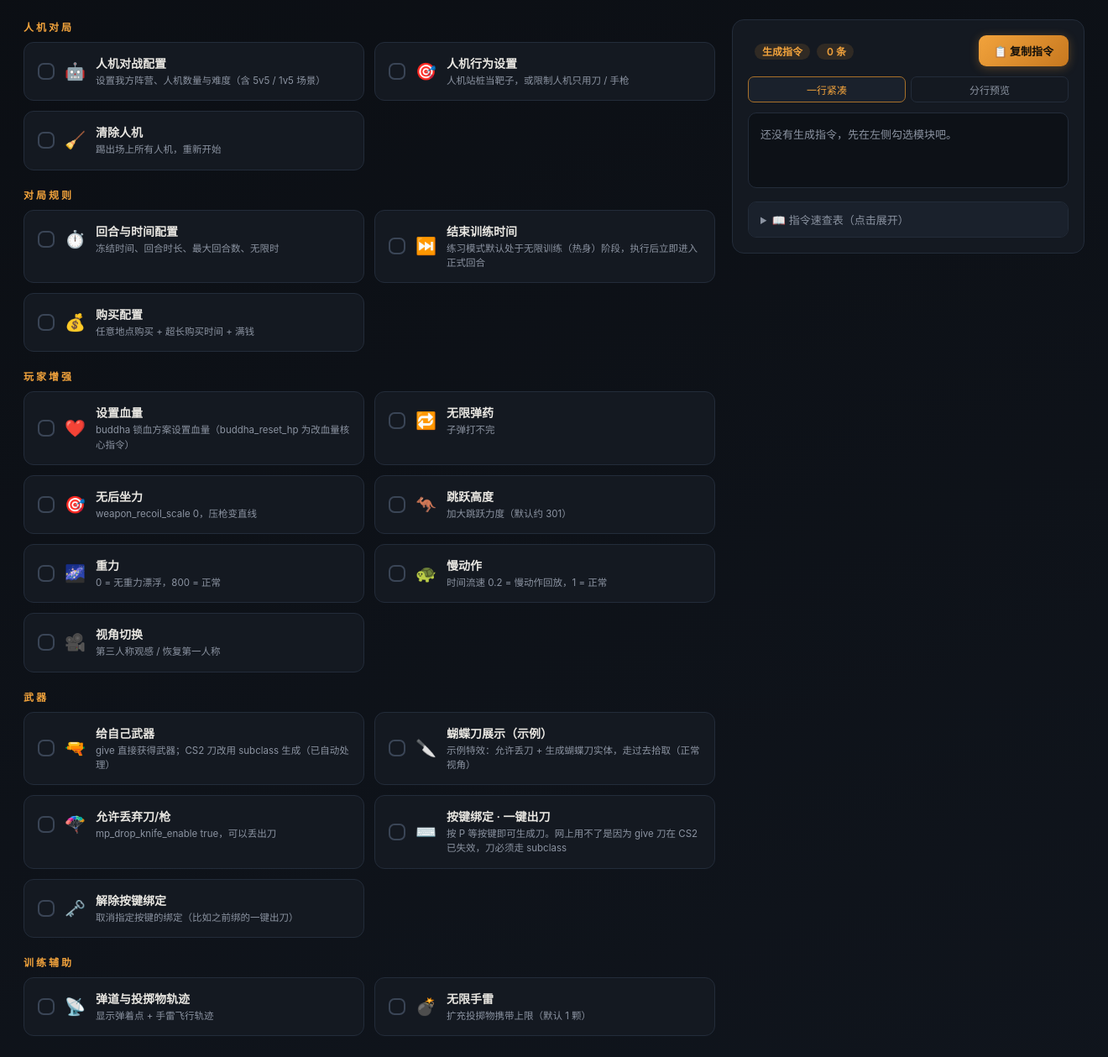
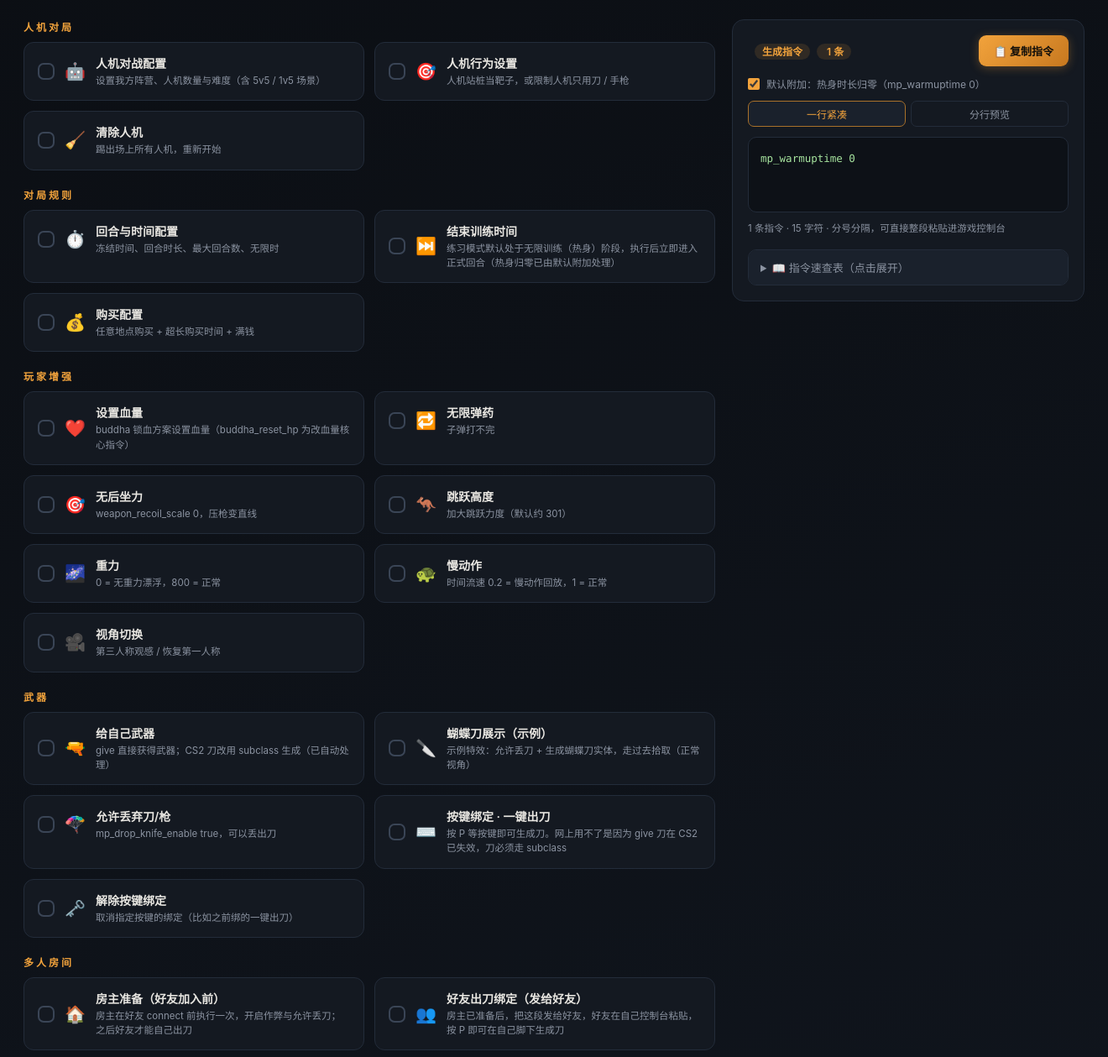
Before and after one commit to Escape0i/cs2-command-generator, an Electron app: page index.html in a window 1320 px wide. Shown: the part 221-1480 px from the top of the page at 84% size. Drawn offline with Linux system fonts and the light colour scheme.

Commit message:
feat: default warmup-time-zero option; add multiplayer modules (host prep & guest knife bind); bump to v1.3.0

```diff
--- a/index.html
+++ b/index.html
@@ -163,6 +163,12 @@ button.ghost{background:transparent;}
   flex:1;padding:6px 0;font-size:12px;border-radius:7px;background:transparent;color:var(--dim);
 }
 .view-toggle button.on{background:var(--panel2);color:var(--accent);border-color:var(--accent-dim);}
+.global-opt{
+  display:flex;align-items:center;gap:8px;font-size:12px;color:var(--dim);
+  margin-bottom:12px;cursor:pointer;user-select:none;
+}
+.global-opt input{accent-color:var(--accent);width:14px;height:14px;cursor:pointer;}
+.global-opt code{font-family:var(--mono);color:var(--accent);font-size:11px;}
 #outText{
   background:#0d1117;border:1px solid var(--border);border-radius:10px;
   padding:14px;font-family:var(--mono);font-size:12.5px;line-height:1.7;
@@ -234,6 +240,7 @@ footer b{color:var(--accent);}
       <div class="out-title"><span data-i18n="outTitle">生成指令</span><span id="cmdCount"> 0 条</span></div>
       <button id="copyBtn" data-i18n="copyBtn">📋 复制指令</button>
     </div>
+    <label class="global-opt"><input type="checkbox" id="autoWarmup" checked><span data-i18n="autoWarmup">默认附加：热身时长归零</span></label>
     <div class="view-toggle" id="viewToggle">
       <button data-view="compact" class="on" data-i18n="viewCompact">一行紧凑</button>
       <button data-view="lines" data-i18n="viewLines">分行预览</button>
@@ -266,7 +273,7 @@ footer b{color:var(--accent);}
         <tr><td>sv_jump_impulse 1000</td><td data-i18n="ref19">跳跃力度，默认约 301</td></tr>
         <tr><td>mp_drop_knife_enable true</td><td data-i18n="ref20">允许丢弃/展示刀（蝴蝶刀需要）</td></tr>
         <tr><td>subclass_create 515</td><td data-i18n="ref21">CS2 出刀专用：生成蝴蝶刀实体在地上（515=蝴蝶刀，507=爪子刀，508=M9，514=弯刀，525=骷髅刀），走过去拾取</td></tr>
-        <tr><td>bind p "subclass_create 515"</td><td data-i18n="ref22">把出刀指令绑定到 P 键，按 P 即在脚下生成</td></tr>
+        <tr><td>bind p "subclass_create 515"</td><td data-i18n="ref22">把出刀指令绑定到 P 键；多人房中发给好友、在自己控制台粘贴同样有效（房主需先开 sv_cheats）</td></tr>
         <tr><td>unbind p</td><td data-i18n="ref23">解除 P 键的绑定</td></tr>
         <tr><td>thirdperson / firstperson</td><td data-i18n="ref24">第三人称视角 / 恢复第一人称</td></tr>
       </table>
@@ -302,6 +309,7 @@ const I18N = {
   copied:      {zh:'✓ 已复制', en:'✓ Copied'},
   viewCompact: {zh:'一行紧凑', en:'One-line'},
   viewLines:   {zh:'分行预览', en:'Multi-line'},
+  autoWarmup:  {zh:'默认附加：热身时长归零（mp_warmuptime 0）', en:'Always prepend: warmup time 0 (mp_warmuptime 0)'},
   outEmpty:    {zh:'在左侧勾选模块、设置参数，这里会自动生成可以整段粘贴到游戏控制台的指令。', en:'Check modules and set parameters on the left. Generated commands appear here, ready to paste into the game console.'},
   outEmpty2:   {zh:'还没有生成指令，先在左侧勾选模块吧。', en:'No commands yet. Select some modules on the left.'},
   selCount:    {zh:'已选 {n} 个模块', en:'{n} modules selected'},
@@ -332,7 +340,7 @@ const I18N = {
   ref19: {zh:'跳跃力度，默认约 301', en:'Jump impulse, default ~301'},
   ref20: {zh:'允许丢弃/展示刀（蝴蝶刀需要）', en:'Allow dropping / showing knives (butterfly needs it)'},
   ref21: {zh:'CS2 出刀专用：生成蝴蝶刀实体在地上（515=蝴蝶刀，507=爪子刀，508=M9，514=弯刀，525=骷髅刀），走过去拾取', en:'CS2 knife command: spawn butterfly on the ground (515=butterfly, 507=karambit, 508=M9, 514=bowie, 525=skeleton), walk over to pick up'},
-  ref22: {zh:'把出刀指令绑定到 P 键，按 P 即在脚下生成', en:'Bind the knife-spawn command to the P key'},
+  ref22: {zh:'把出刀指令绑定到 P 键；多人房中发给好友、在自己控制台粘贴同样有效（房主需先开 sv_cheats）', en:'Bind knife spawn to P; in multiplayer, friends can paste the same line in their own console (host must enable sv_cheats first)'},
   ref23: {zh:'解除 P 键的绑定', en:'Remove the P key binding'},
   ref24: {zh:'第三人称视角 / 恢复第一人称', en:'Third-person view / back to first person'},
 };
@@ -417,17 +425,9 @@ const MODULES = [
   },
   {
     id:'endwarmup', cat:'对局规则', enCat:'Match Rules', icon:'⏭️', name:'结束训练时间', enName:'End Training Time',
-    desc:'练习模式默认处于无限训练（热身）阶段，执行后立即进入正式回合',
+    desc:'练习模式默认处于无限训练（热身）阶段，执行后立即进入正式回合（热身归零已由默认附加处理）',
     enDesc:'Practice mode starts in unlimited training/warmup; this jumps straight into the real round',
-    params:[
-      {key:'setzero', label:'同时把热身时长设为 0', enLabel:'Also set warmup time to 0', type:'checkbox', def:true},
-    ],
-    build(p){
-      const c=['mp_warmup_pausetimer 0'];
-      if(p.setzero) c.push('mp_warmuptime 0');
-      c.push('mp_warmup_end');
-      return c;
-    }
+    build(){ return ['mp_warmup_pausetimer 0','mp_warmup_end']; }
   },
   {
     id:'buy', cat:'对局规则', enCat:'Match Rules', icon:'💰', name:'购买配置', enName:'Buy Settings',
@@ -582,6 +582,35 @@ const MODULES = [
     build(p){ return ['unbind '+p.key]; }
   },
 
+  /* ---------- 多人房间 ---------- */
+  {
+    id:'hostprep', cat:'多人房间', enCat:'Multiplayer', icon:'🏠', name:'房主准备（好友加入前）', enName:'Host Prep (before friends join)',
+    desc:'房主在好友 connect 前执行一次，开启作弊与允许丢刀；之后好友才能自己出刀',
+    enDesc:'Run once as host before friends connect — enables cheats & knife dropping so guests can spawn knives too',
+    build(){ return ['sv_cheats 1','mp_drop_knife_enable true']; }
+  },
+  {
+    id:'guestknife', cat:'多人房间', enCat:'Multiplayer', icon:'👥', name:'好友出刀绑定（发给好友）', enName:'Guest Knife Bind (send to friend)',
+    desc:'房主已准备后，把这段发给好友，好友在自己控制台粘贴，按 P 即可在自己脚下生成刀',
+    enDesc:'After host prep, send this to your friend — they paste it in their own console and press the key to spawn a knife',
+    clientOnly:true,
+    params:[
+      {key:'key', label:'按键', enLabel:'Key', type:'text', def:'p',
+       hint:'字母直接写，如 p；功能键如 F1、F2',
+       enHint:'Letters like p; function keys F1, F2…'},
+      {key:'knife', label:'刀型', enLabel:'Knife', type:'select', def:515,
+       options:[
+         {v:515,t:'蝴蝶刀 Butterfly',en:'Butterfly'},
+         {v:507,t:'爪子刀 Karambit',en:'Karambit'},
+         {v:508,t:'M9 刺刀',en:'M9 Bayonet'},
+         {v:514,t:'Bowie 弯刀',en:'Bowie'},
+         {v:525,t:'骷髅刀 Skeleton',en:'Skeleton'},
+         {v:524,t:'默认小刀',en:'Default'},
+       ]},
+    ],
+    build(p){ return ['bind '+p.key+' "subclass_create '+p.knife+'"']; }
+  },
+
   /* ---------- 训练辅助 ---------- */
   {
     id:'train', cat:'训练辅助', enCat:'Training', icon:'📡', name:'弹道与投掷物轨迹', enName:'Impacts & Grenade Trajectory',
@@ -718,9 +747,14 @@ function selectedModules(){
   return MODULES.filter(m=>document.querySelector('.mod[data-id="'+m.id+'"].active'));
 }
 
+let autoWarmup = true;
+
 function buildAll(){
+  const mods = selectedModules();
   const cmds=[];
-  for(const m of selectedModules()) cmds.push(...m.build(getParams(m)));
+  const clientOnly = mods.length>0 && mods.every(m=>m.clientOnly);
+  if(autoWarmup && !clientOnly) cmds.push('mp_warmuptime 0');
+  for(const m of mods) cmds.push(...m.build(getParams(m)));
   return cmds;
 }
 
@@ -817,6 +851,11 @@ document.getElementById('tplGrid').addEventListener('click', e=>{
   generate();
 });
 
+document.getElementById('autoWarmup').addEventListener('change', e=>{
+  autoWarmup = e.target.checked;
+  generate();
+});
+
 document.getElementById('viewToggle').addEventListener('click', e=>{
   const b = e.target.closest('button');
   if(!b) return;
--- a/package.json
+++ b/package.json
@@ -1,6 +1,6 @@
 {
   "name": "cs2-command-generator",
-  "version": "1.2.0",
+  "version": "1.3.0",
   "description": "CS2 practice room console command generator",
   "main": "main.js",
   "author": "Escape",
```
Also changed, not shown: README.md, 1 other file.
